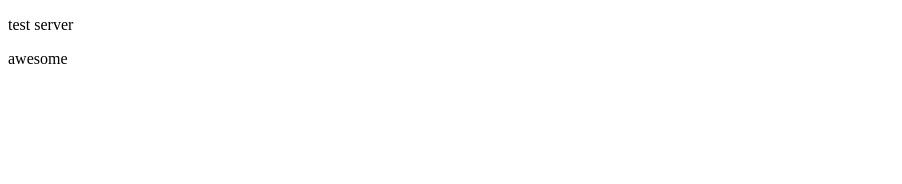
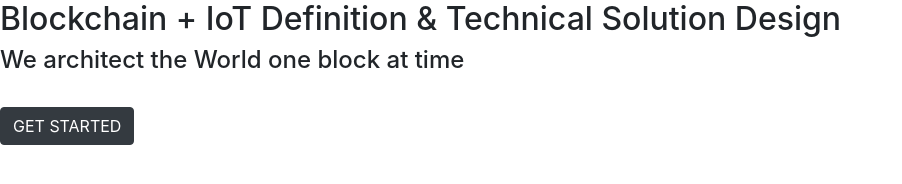
Before and after one commit to prietousa/smartcontract, a website: page index.html in a window 1280 px wide. Shown: the whole page, without its empty margins (0-902 px from the left). Drawn offline with nearby package versions, Linux system fonts and the light colour scheme.

Commit message:
bootstrap setup

```diff
--- a/index.html
+++ b/index.html
@@ -1,11 +1,25 @@
 <!DOCTYPE html>
 <html>
-  <head>
-    <meta charset="utf-8">
-    <title></title>
-  </head>
-  <body>
-    <p>test server</p>
-    <p>awesome</p>
-  </body>
+<head>
+  <!-- Required meta tags always come first -->
+  <meta charset="utf-8">
+  <meta name="viewport" content="width=device-width, initial-scale=1, shrink-to-fit=no">
+  <meta http-equiv="x-ua-compatible" content="ie=edge">
+
+  <!-- Bootstrap CSS -->
+  <link rel="stylesheet" href="node_modules/bootstrap/dist/css/bootstrap.min.css">
+
+</head>
+<body>
+  <h2>Blockchain + IoT Definition & Technical Solution Design</h2>
+	<h4>We architect the World one block at time</h4>
+	<br>
+	<button type="button" class="btn btn-dark">GET STARTED</button>
+
+
+  <script src="node_modules/jquery/dist/jquery.min.js"></script>
+  <script src="node_modules/tether/dist/js/tether.min.js"></script>
+  <script src="node_modules/bootstrap/dist/js/bootstrap.min.js"></script>
+</body>
+
 </html>
--- a/package.json
+++ b/package.json
@@ -6,7 +6,7 @@
   "scripts": {
     "start": "npm run lite",
     "test": "echo \"Error: no test specified\" && exit 1",
-    "lite":"lite-server"
+    "lite": "lite-server"
   },
   "author": "Sergio Prieto",
   "license": "ISC",
@@ -20,5 +20,9 @@
   "homepage": "https://github.com/prietousa/smartcontract#readme",
   "devDependencies": {
     "lite-server": "^2.3.0"
+  },
+  "dependencies": {
+    "bootstrap": "^4.0.0-alpha.6",
+    "install": "^0.10.4"
   }
 }
```
Also changed, not shown: test.html (added), 2 other files.
